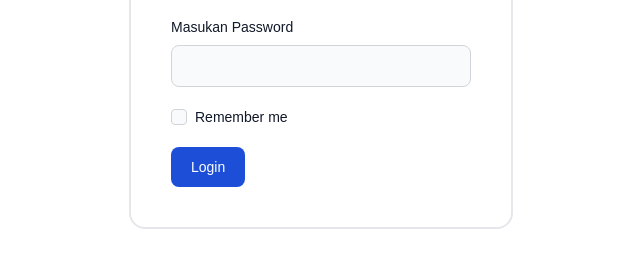
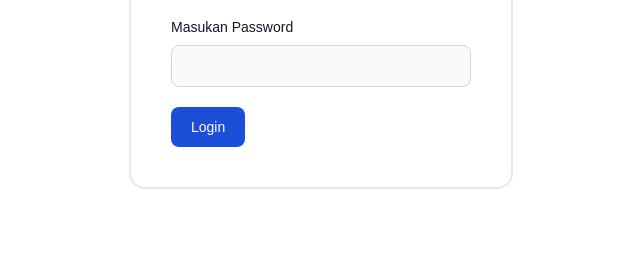
Before and after one commit to WayanAndika/WayanAndika.github.io, a plain HTML site: page index.html in a window 1280 px wide. Shown: the part 259-526 px from the top of the page, without its empty margins (319-959 px from the left). Drawn offline with nearby package versions, Linux system fonts and the light colour scheme; a web font is replaced by a local one.

Commit message:
Delete Remember Me

```diff
--- a/index.html
+++ b/index.html
@@ -23,12 +23,6 @@
           <label for="password" class="block mb-2 text-sm font-medium text-gray-900 dark:text-white">Masukan Password</label>
           <input type="password" id="password" class="bg-gray-50 border border-gray-300 text-gray-900 text-sm rounded-lg focus:ring-blue-500 focus:border-blue-500 block w-full p-2.5 dark:bg-gray-700 dark:border-gray-600 dark:placeholder-gray-400 dark:text-white dark:focus:ring-blue-500 dark:focus:border-blue-500" required />
         </div>
-        <div class="flex items-start mb-5">
-          <div class="flex items-center h-5">
-            <input id="remember" type="checkbox" value="" class="w-4 h-4 border border-gray-300 rounded bg-gray-50 focus:ring-3 focus:ring-blue-300 dark:bg-gray-700 dark:border-gray-600 dark:focus:ring-blue-600 dark:ring-offset-gray-800 dark:focus:ring-offset-gray-800" required />
-          </div>
-          <label for="remember" class="ms-2 text-sm font-medium text-gray-900 dark:text-gray-300">Remember me</label>
-        </div>
         <button type="submit" class="text-white bg-blue-700 hover:bg-blue-800 focus:ring-4 focus:outline-none focus:ring-blue-300 font-medium rounded-lg text-sm w-full sm:w-auto px-5 py-2.5 text-center dark:bg-blue-600 dark:hover:bg-blue-700 dark:focus:ring-blue-800">
             <a href="/home.html">Login</a>
         </button>
```
